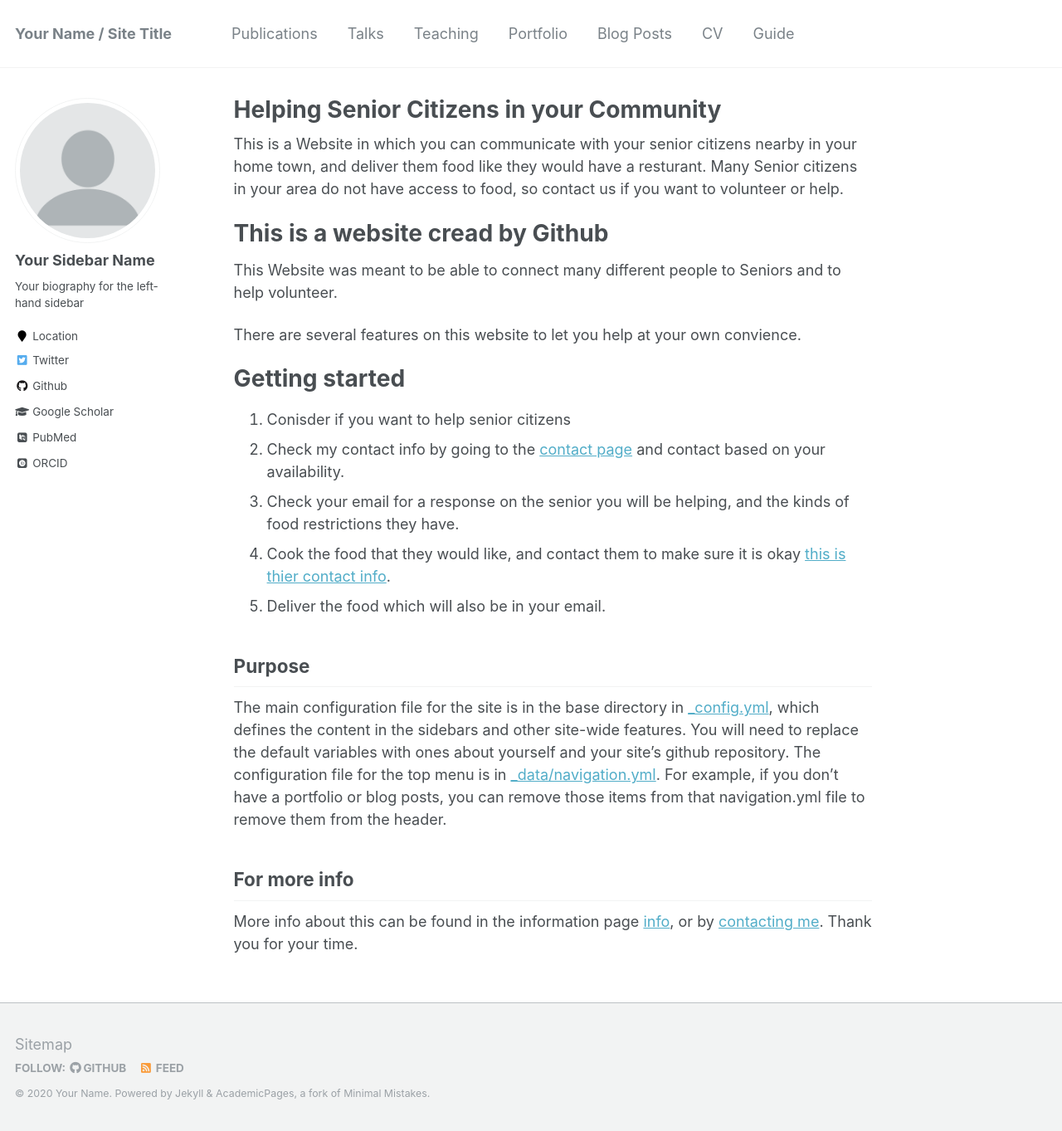
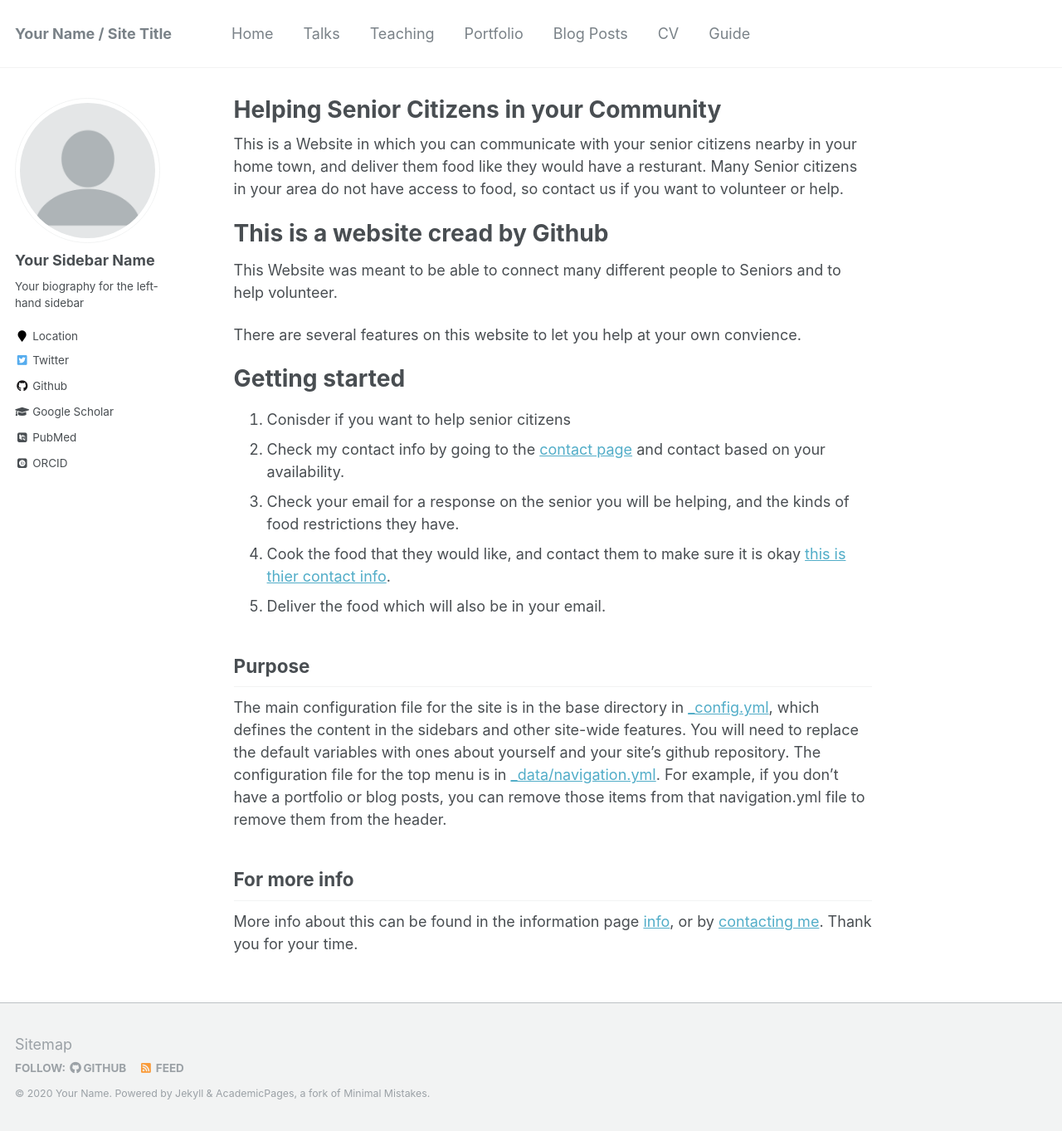
Before and after one commit to rohan23rao/Senior-Citizens, a Jekyll site: the page built from academicpages.github.io-master/_pages/about.md, in a window 1280 px wide and 1363 px high. Shown: the whole window at 83% size. Built offline with Jekyll 4.4.1, drawn with Linux system fonts in a browser that asks for light colours; some web fonts are replaced.

Commit message:
Update navigation.yml

```diff
--- a/_data/navigation.yml
+++ b/_data/navigation.yml
@@ -1,7 +1,7 @@
 # main links links
 main:
-  - title: "Publications"
-    url: /publications/
+  - title: "Home"
+    url: /home/
 
   - title: "Talks"
     url: /talks/
```
